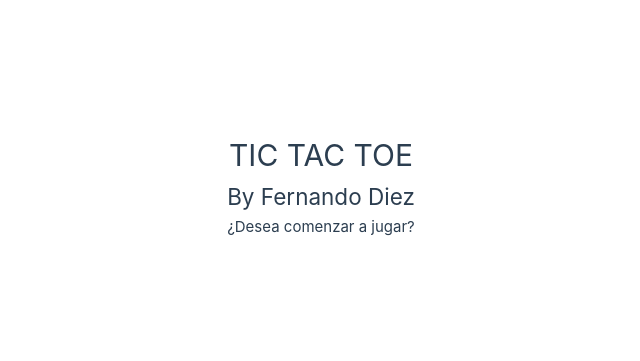
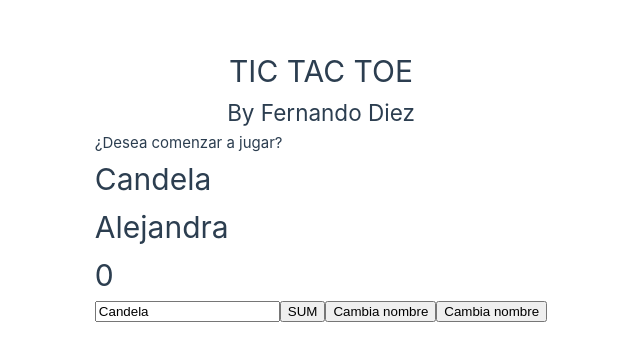
Before and after one commit to FernandoDiez/vue-tictactoe, a Vue app: page / in a window 1280 px wide. Shown: the part 215-576 px from the top of the page, without its empty margins (319-959 px from the left). Built offline with nearby package versions, Linux system fonts and the light colour scheme.

Commit message:
Last commit

```diff
--- a/src/App.vue
+++ b/src/App.vue
@@ -1,5 +1,4 @@
 <script setup lang="ts">
-import { store } from './store';
 import { ref } from 'vue';
 import TheTitle from './components/TheTitle.vue';
 import ThePlayersVue from './components/ThePlayers.vue';
@@ -7,59 +6,20 @@ import ThePlayersVue from './components/ThePlayers.vue';
 const title: string = "TIC TAC TOE";
 const subtitle: string = "By Fernando Diez";
 
-const xPlayer = ref('');
-const oPlayer = ref('');
+const counter = ref(0);
+const xPlayer = ref('Candela');
+const oPlayer = ref('Alejandra');
+
+const sumaUno = (cant: number) => {
+  counter.value += cant;
+}
+
+const nameX = (name: string) => {
+  xPlayer.value = name;
+}
 </script>
 
 <template>
   <TheTitle :title="title" :subtitle="subtitle" />
-  <ThePlayersVue :xPlayer="xPlayer" :oPlayer="oPlayer" />
+  <ThePlayersVue :xPlayer="xPlayer" :oPlayer="oPlayer" :counter="counter" @sumaUno="sumaUno" @nameX="nameX" />
 </template>
-
-<!-- <script setup lang="ts">
-import HelloWorld from './components/HelloWorld.vue'
-import TheWelcome from './components/TheWelcome.vue'
-</s>
-
-<template>
-  <header>
-    <img alt="Vue logo" class="logo" src="./assets/logo.svg" width="125" height="125" />
-
-    <div class="wrapper">
-      <HelloWorld msg="You did it! Lo dejo mejor como estaba al principio" />
-    </div>
-  </header>
-
-  <main>
-    <TheWelcome />
-  </main>
-</template>
-
-<style scoped>
-header {
-  line-height: 1.5;
-}
-
-.logo {
-  display: block;
-  margin: 0 auto 2rem;
-}
-
-@media (min-width: 1024px) {
-  header {
-    display: flex;
-    place-items: center;
-    padding-right: calc(var(--section-gap) / 2);
-  }
-
-  .logo {
-    margin: 0 2rem 0 0;
-  }
-
-  header .wrapper {
-    display: flex;
-    place-items: flex-start;
-    flex-wrap: wrap;
-  }
-}
-</style> -->
--- a/src/components/ThePlayers.vue
+++ b/src/components/ThePlayers.vue
@@ -1,18 +1,26 @@
 <script setup lang="ts">
 import { store } from '../store';
+
 defineProps<{
   xPlayer: string,
-  oPlayer: string
+  oPlayer: string,
+  counter: number
 }>()
+const a = () => {
+  console.log((document.getElementById('nameX') as HTMLDataElement).value)
+}
 </script>
 
 <template>
   <div v-if="store.isPlaying">Estamos jugando</div>
   <div v-else>
     <div>¿Desea comenzar a jugar?</div>
-    <!-- <input v-model="xPlayer" placeholder="Put your name for X">
-    <input v-model="oPlayer" placeholder="Put your name for O"> -->
     <h1>{{ xPlayer }}</h1>
     <h1>{{ oPlayer }}</h1>
+    <h1>{{ counter }}</h1>
+    <input id="nameX" :value="xPlayer" @input="$emit('nameX', ($event.currentTarget as HTMLInputElement).value)" />
+    <button @click="$emit('sumaUno', 5)">SUM</button>
+    <button @click="$emit('nameX', 'ferchito')">Cambia nombre</button>
+    <button @click="a">Cambia nombre</button>
   </div>
 </template>
```
